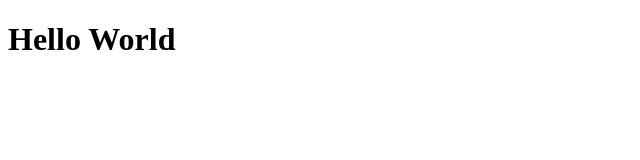
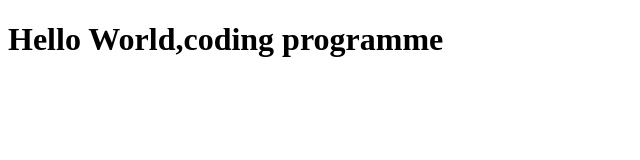
Before and after one commit to Ansiya-N/datewithgit-sample, a plain HTML site: page index.html in a window 1280 px wide. Shown: the whole page, without its empty margins (0-640 px from the left). Drawn offline with Linux system fonts and the light colour scheme.

Commit message:
hello file modified

```diff
--- a/index.html
+++ b/index.html
@@ -6,6 +6,6 @@
   <title>Document</title>
 </head>
 <body>
-  <h1>Hello World</h1>
+  <h1>Hello World,coding programme</h1>
 </body>
 </html>
```
